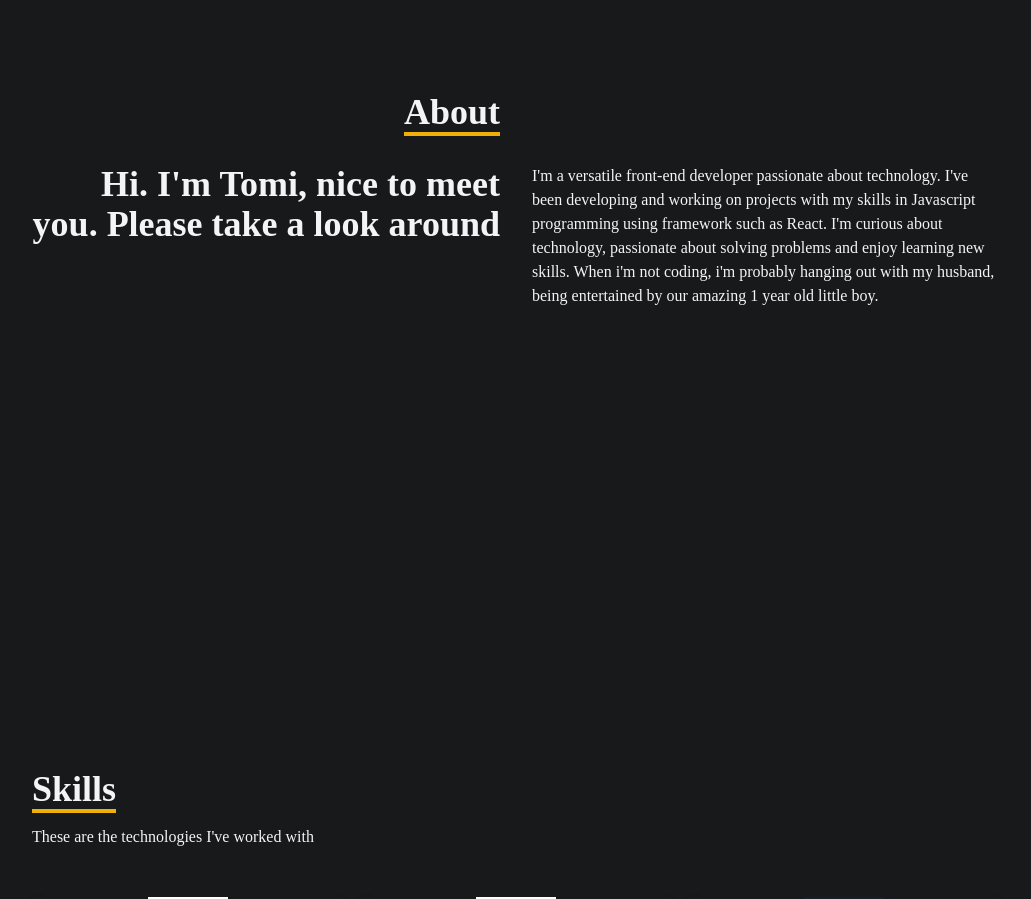
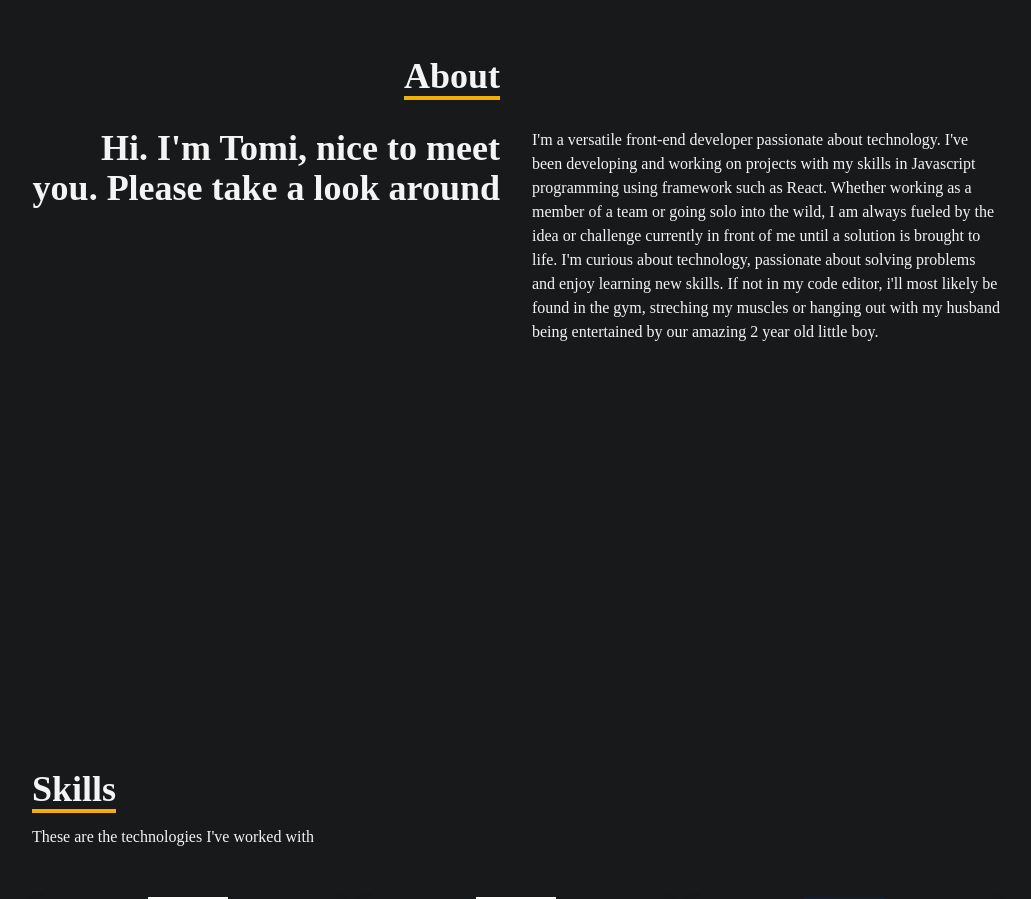
Before and after one commit to Tomiogunsan/newPortfolio, a React (Create React App) app: page / in a window 1280 px wide. Shown: the part 1000-1899 px from the top of the page, without its empty margins (124-1155 px from the left). Built offline with nearby package versions, Linux system fonts and the light colour scheme.

Commit message:
Update About.jsx

```diff
--- a/src/component/About.jsx
+++ b/src/component/About.jsx
@@ -17,7 +17,13 @@ const About = () => {
                     <p>Hi. I'm Tomi, nice to meet you. Please take a look around</p>
                 </div>
                 <div>
-                    <p> I'm a versatile front-end developer passionate about technology. I've been developing and working on projects with my skills in Javascript programming using framework such as React. I'm curious about technology, passionate about solving problems and enjoy learning new skills. When i'm not coding, i'm probably hanging out with my husband, being entertained by our amazing 1 year old little boy.</p>
+                    <p> I'm a versatile front-end developer passionate about technology.
+    I've been developing and working on projects with my skills in Javascript programming using framework such as React.
+      Whether working as a member of a team or going solo into the wild, I am always fueled by the idea or challenge currently
+    in front of me until a solution is brought to life.
+    I'm curious about technology, passionate about solving problems and enjoy learning new skills.
+    If not in my code editor, i'll most likely be found in the gym, streching my muscles or hanging out with my husband
+    being entertained by our amazing 2 year old little boy.</p>
                 </div>
                 </div>
 
```
